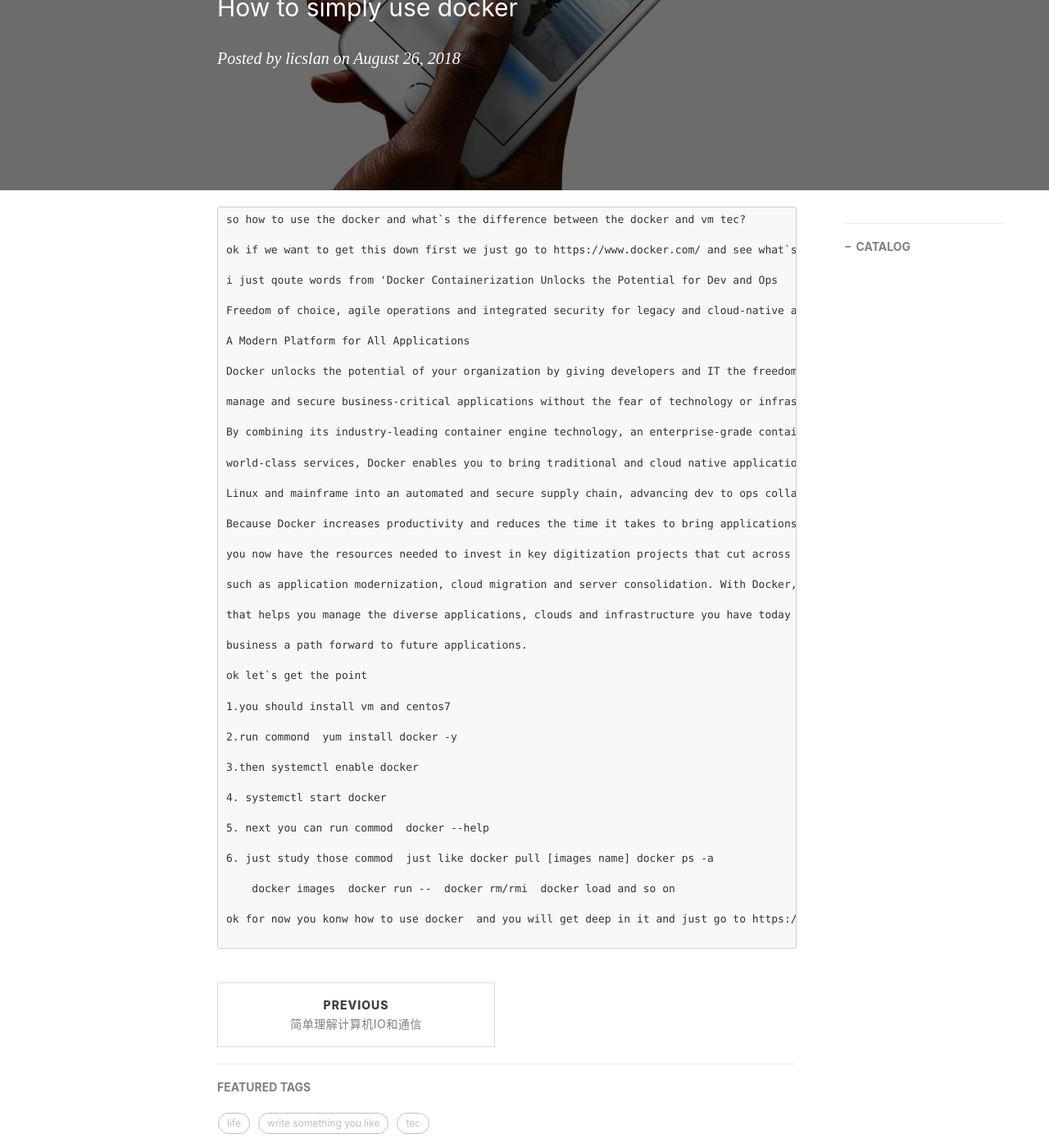
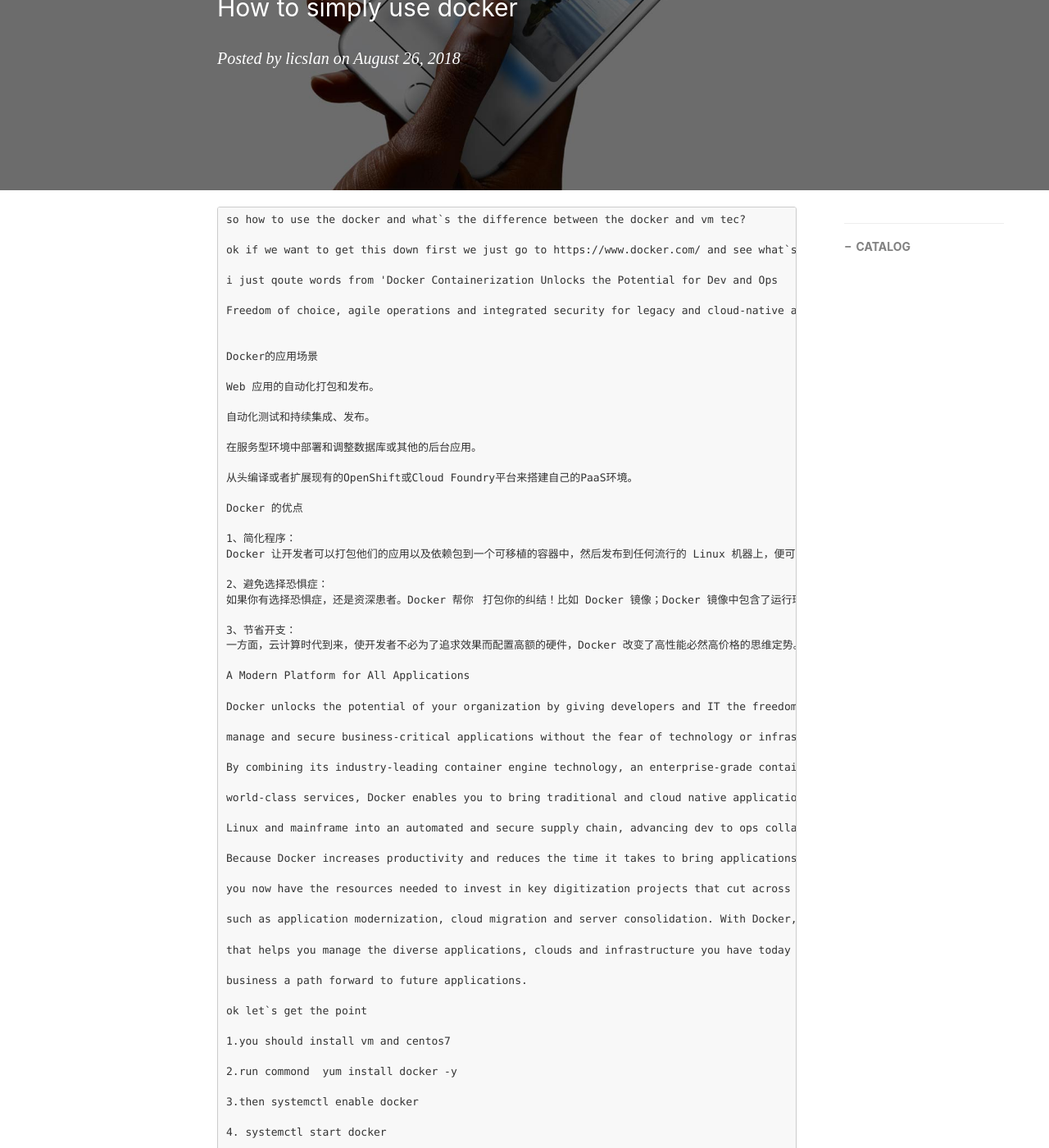
Before and after one commit to licslan/licslan.github.io, a Jekyll site: the page built from _posts/2018-08-26-How to simply use docker.md, in a window 1280 px wide and 1400 px high, scrolled down 291 px. Shown: the whole window at 82% size. Built offline with Jekyll 4.4.1, drawn with Linux system fonts in a browser that asks for light colours; nearby versions of some CDN libraries; comment, search, counter and statistics services are not loaded; some of the changed text lies outside the part shown.

Commit message:
Update 2018-08-26-How to simply use docker.md

```diff
--- a/_posts/2018-08-26-How to simply use docker.md
+++ b/_posts/2018-08-26-How to simply use docker.md
@@ -18,6 +18,28 @@ ok if we want to get this down first we just go to https://www.docker.com/ and s
 i just qoute words from 'Docker Containerization Unlocks the Potential for Dev and Ops
 
 Freedom of choice, agile operations and integrated security for legacy and cloud-native applications'
+
+
+Docker的应用场景
+
+Web 应用的自动化打包和发布。
+
+自动化测试和持续集成、发布。
+
+在服务型环境中部署和调整数据库或其他的后台应用。
+
+从头编译或者扩展现有的OpenShift或Cloud Foundry平台来搭建自己的PaaS环境。
+
+Docker 的优点
+
+1、简化程序：
+Docker 让开发者可以打包他们的应用以及依赖包到一个可移植的容器中，然后发布到任何流行的 Linux 机器上，便可以实现虚拟化。Docker改变了虚拟化的方式，使开发者可以直接将自己的成果放入Docker中进行管理。方便快捷已经是 Docker的最大优势，过去需要用数天乃至数周的	任务，在Docker容器的处理下，只需要数秒就能完成。
+
+2、避免选择恐惧症：
+如果你有选择恐惧症，还是资深患者。Docker 帮你	打包你的纠结！比如 Docker 镜像；Docker 镜像中包含了运行环境和配置，所以 Docker 可以简化部署多种应用实例工作。比如 Web 应用、后台应用、数据库应用、大数据应用比如 Hadoop 集群、消息队列等等都可以打包成一个镜像部署。
+
+3、节省开支：
+一方面，云计算时代到来，使开发者不必为了追求效果而配置高额的硬件，Docker 改变了高性能必然高价格的思维定势。Docker 与云的结合，让云空间得到更充分的利用。不仅解决了硬件管理的问题，也改变了虚拟化的方式。
 
 A Modern Platform for All Applications
 
```
